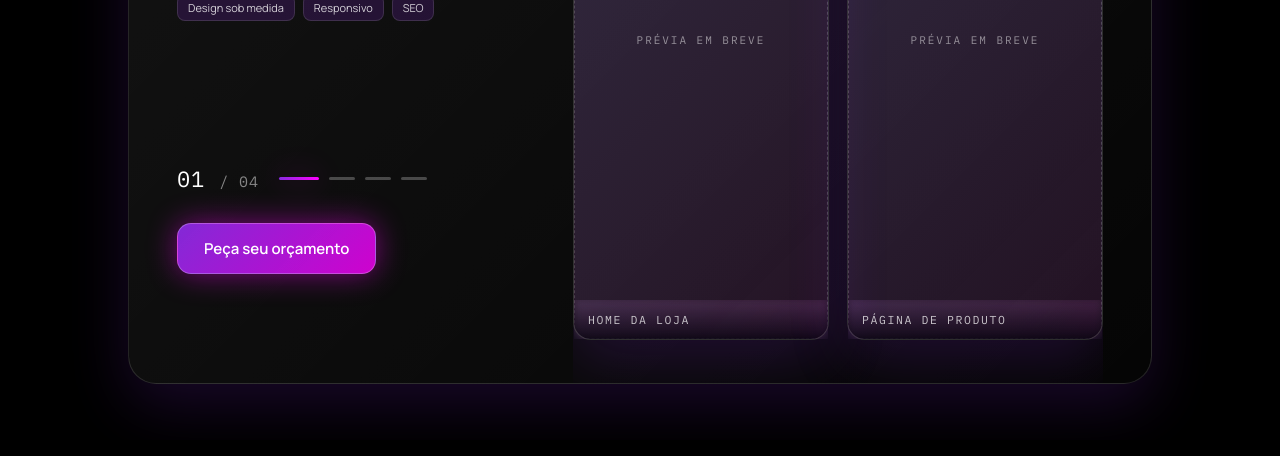
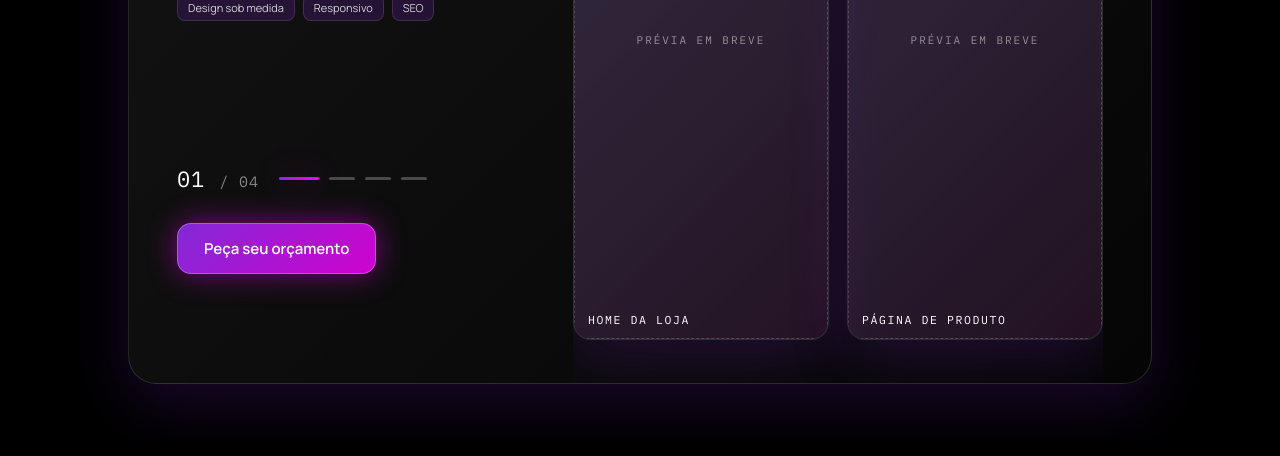
Before and after one commit to coffeecliff/portifolio-frontend, a React (Vite) app: page / in a window 1280 px wide. Shown: the part 1933-2389 px from the top of the page. Built offline with nearby package versions, Linux system fonts and the light colour scheme.

Commit message:
Ajustado label dos projetos na seção Projetos

```diff
--- a/src/sections/Projects/Projects.module.css
+++ b/src/sections/Projects/Projects.module.css
@@ -409,14 +409,10 @@
   font-size: 11.5px;
   letter-spacing: 0.14em;
   text-transform: uppercase;
-  color: var(--text-muted);
-  background: linear-gradient(
-    to top,
-    color-mix(in srgb, var(--color-ink) 82%, transparent),
-    transparent
-  );
+  /* color: var(--text-muted);
   backdrop-filter: blur(4px);
   -webkit-backdrop-filter: blur(4px);
+  border-radius: 0 0 18px 18px; */
 }
 
 /* ===================== Conteúdo compartilhado / estático ================= */
```
